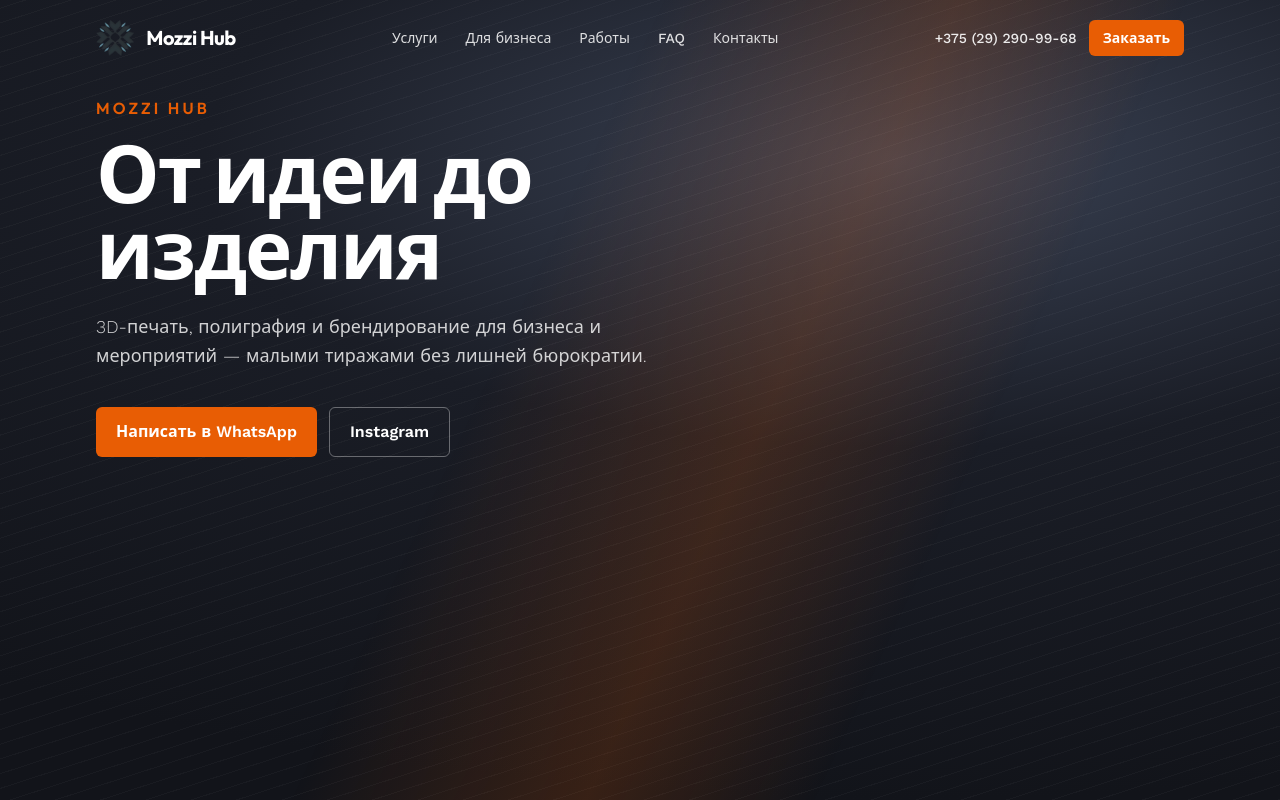
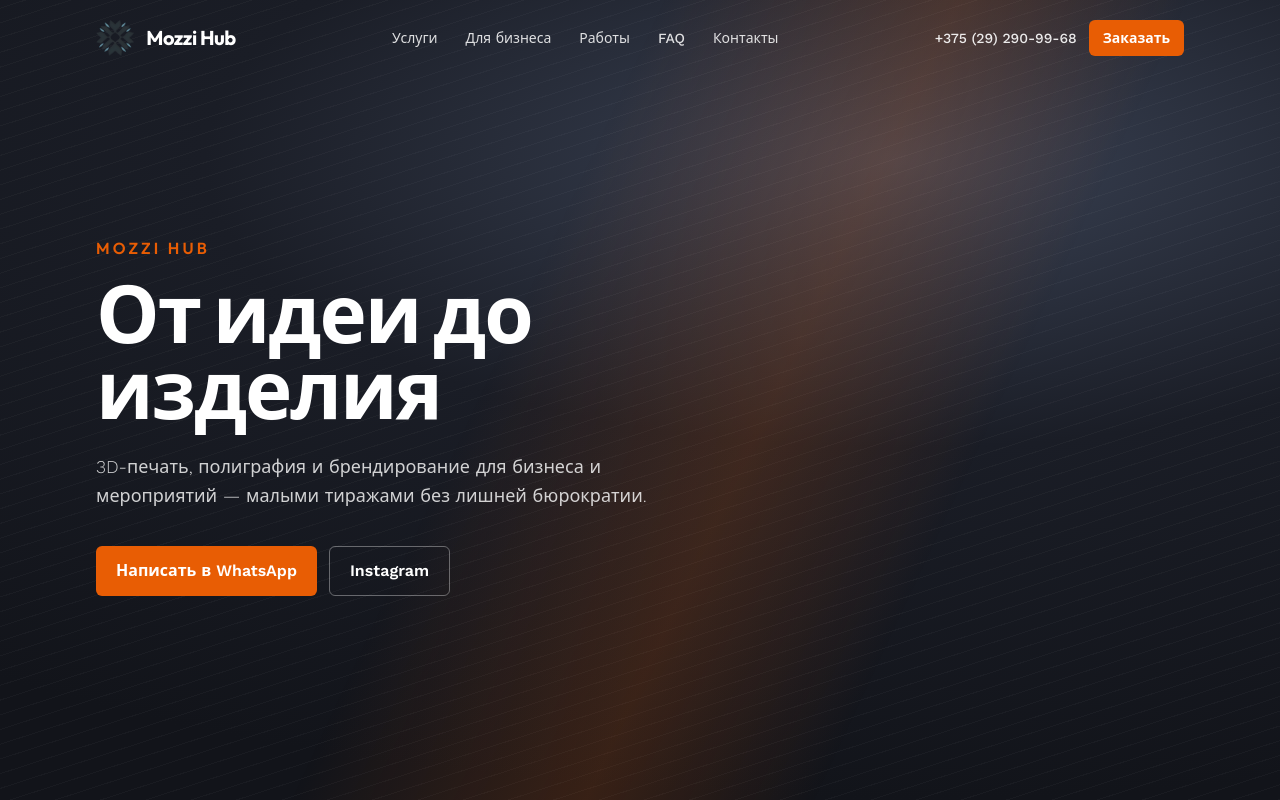
Before and after one commit to zoloftstep-tech/Mozzi-Hub-site, a React (Vite) app: page / in a window 1280 px wide. Shown: the top 800 px of the page. Built offline with nearby package versions, Linux system fonts and the light colour scheme.

Commit message:
Restore hero vertical placement from d3cca0e.
Revert items-start and tightened padding so title and printer
animation sit centered again; keep later PrinterHeart animation fixes.

Co-authored-by: zoloftstep-tech <zoloftstep-tech@users.noreply.github.com>

```diff
--- a/src/components/Hero.tsx
+++ b/src/components/Hero.tsx
@@ -13,7 +13,7 @@ export function Hero() {
   return (
     <section
       id="top"
-      className="relative flex min-h-[100svh] items-start overflow-hidden bg-ink text-white"
+      className="relative flex min-h-[100svh] items-center overflow-hidden bg-ink text-white"
     >
       <div
         className="absolute inset-0 bg-[radial-gradient(120%_80%_at_70%_20%,#3a4254_0%,#1a1d26_45%,#12141a_100%)]"
@@ -28,7 +28,7 @@ export function Hero() {
         aria-hidden
       />
 
-      <div className="relative z-10 mx-auto grid w-full max-w-6xl items-center gap-8 px-5 pb-16 pt-20 md:grid-cols-[minmax(0,1.15fr)_minmax(0,0.85fr)] md:gap-10 md:px-8 md:pb-24 md:pt-24">
+      <div className="relative z-10 mx-auto grid w-full max-w-6xl items-center gap-8 px-5 pb-14 pt-24 md:grid-cols-[minmax(0,1.15fr)_minmax(0,0.85fr)] md:gap-10 md:px-8 md:pb-20 md:pt-28">
         <div>
           <p className="animate-rise font-display text-sm font-semibold uppercase tracking-[0.2em] text-accent md:text-base">
             {SITE_NAME}
```
